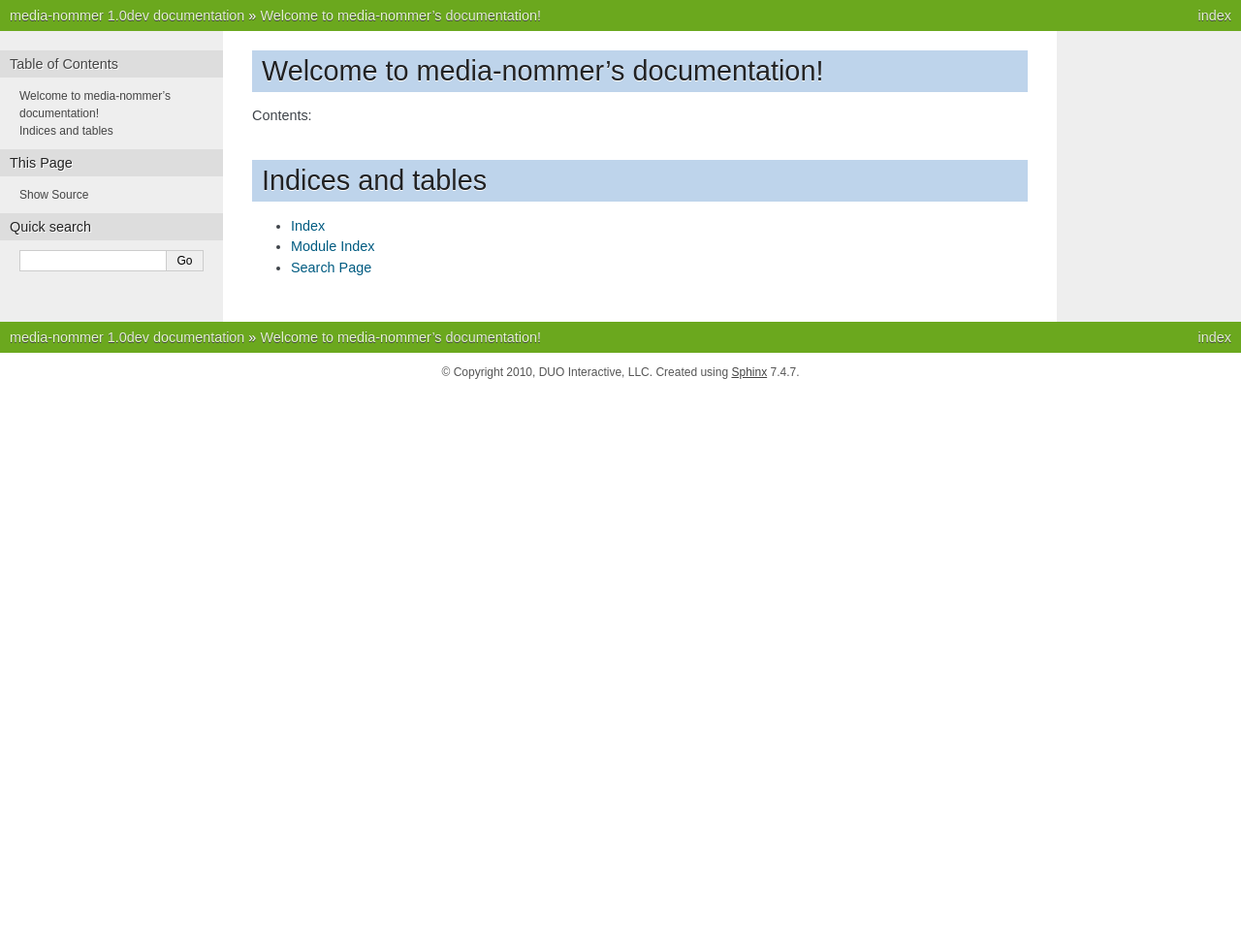
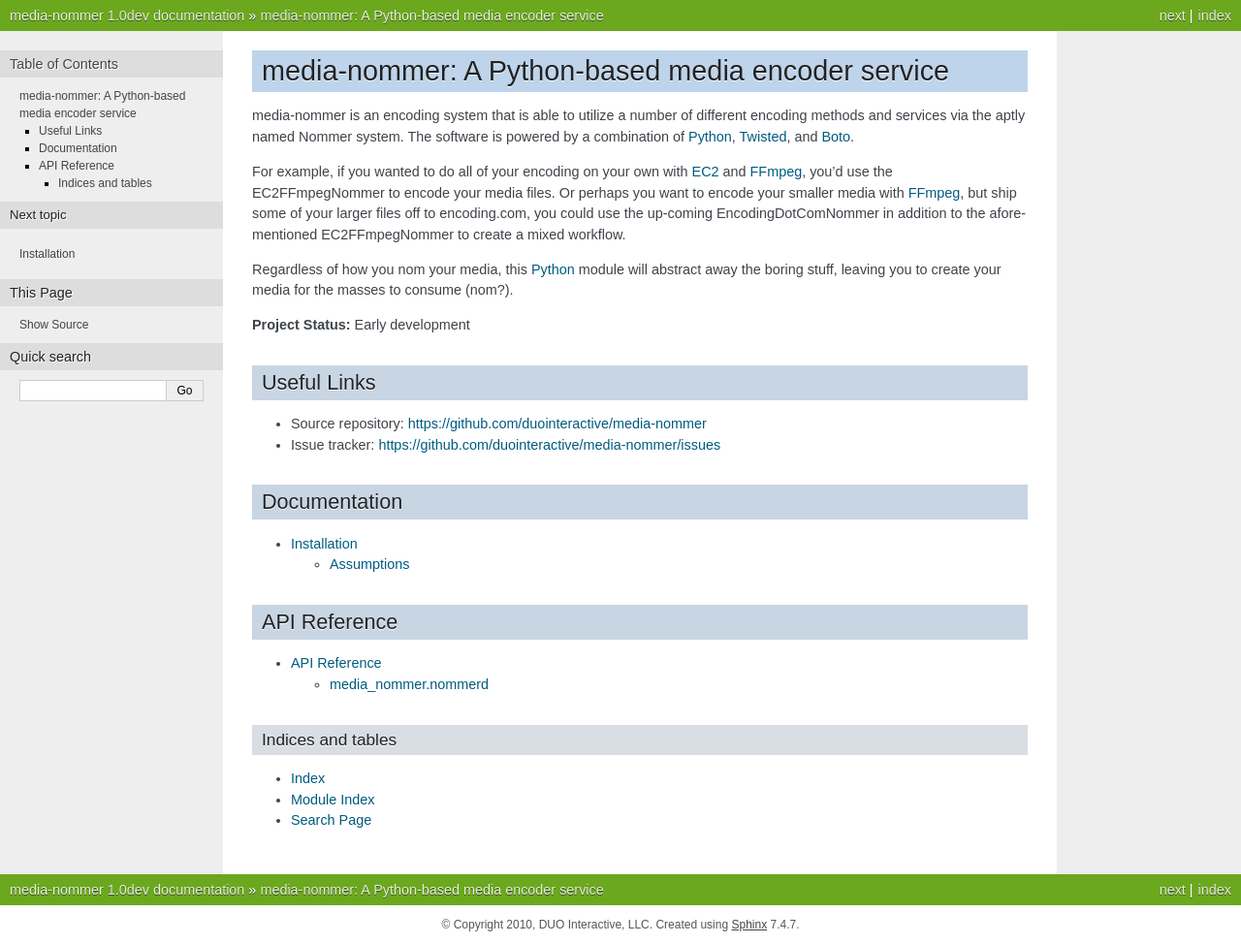
Before and after one commit to duointeractive/media-nommer, a Sphinx documentation site: the page built from doc_src/source/index.rst, in a window 1280 px wide. Shown: the whole page at 97% size. Built offline with Sphinx 7.4.7, drawn with Linux system fonts in a browser that asks for light colours; before the commit the page ends 900 px from its top, so only the background shows below that.

```diff
--- /dev/null
+++ b/doc_src/source/apiref/index.rst
@@ -0,0 +1,10 @@
+.. _apiref-index:
+
+=============
+API Reference
+=============
+
+.. toctree::
+   :maxdepth: 4
+
+   nommerd
--- /dev/null
+++ b/doc_src/source/global.txt
@@ -0,0 +1,14 @@
+.. _issue tracker: https://github.com/duointeractive/media-nommer/issues
+
+.. _Python: http://python.org
+.. _Twisted: http://twistedmatrix.com/trac/
+.. _Boto: http://boto.cloudhackers.com/
+
+.. _virtualenv: http://pypi.python.org/pypi/virtualenv
+.. _virtualenvwrapper: http://www.doughellmann.com/projects/virtualenvwrapper/
+
+.. _FFmpeg: http://www.ffmpeg.org/
+
+.. _EC2: http://aws.amazon.com/ec2/
+.. _S3: http://aws.amazon.com/s3/
+.. _Amazon AWS: http://aws.amazon.com/
--- a/doc_src/source/index.rst
+++ b/doc_src/source/index.rst
@@ -1,15 +1,49 @@
-.. media-nommer documentation master file, created by
-   sphinx-quickstart on Tue Dec 21 11:57:23 2010.
-   You can adapt this file completely to your liking, but it should at least
-   contain the root `toctree` directive.
+.. _index:
 
-Welcome to media-nommer's documentation!
-========================================
+.. include:: global.txt
 
-Contents:
+==================================================
+media-nommer: A Python-based media encoder service
+==================================================
+
+media-nommer is an encoding system that is able to utilize a number of
+different encoding methods and services via the aptly named Nommer system.
+The software is powered by a combination of Python_, Twisted_, and Boto_.
+
+For example, if you wanted to do all of your encoding on your own with EC2_
+and FFmpeg_, you'd use the EC2FFmpegNommer to encode your media files. Or perhaps
+you want to encode your smaller media with FFmpeg_, but ship some of your
+larger files off to encoding.com, you could use the up-coming
+EncodingDotComNommer in addition to the aforementioned EC2FFmpegNommer to
+create a mixed workflow.
+
+Regardless of how you nom your media, this Python_ module will abstract away
+the boring stuff, leaving you to create your media for the masses to consume
+(nom?).
+
+**Project Status:** Early development
+
+Useful Links
+------------
+
+* Source repository: https://github.com/duointeractive/media-nommer
+* Issue tracker: https://github.com/duointeractive/media-nommer/issues
+
+Documentation
+-------------
 
 .. toctree::
    :maxdepth: 2
+
+   installation
+
+API Reference
+-------------
+
+.. toctree::
+   :maxdepth: 2
+
+   apiref/index
 
 Indices and tables
 ==================
```
Also changed, not shown: doc_src/source/apiref/nommerd.rst (added, +26 -0 lines), doc_src/source/installation.rst (added, +25 -0 lines), 2 other files.
